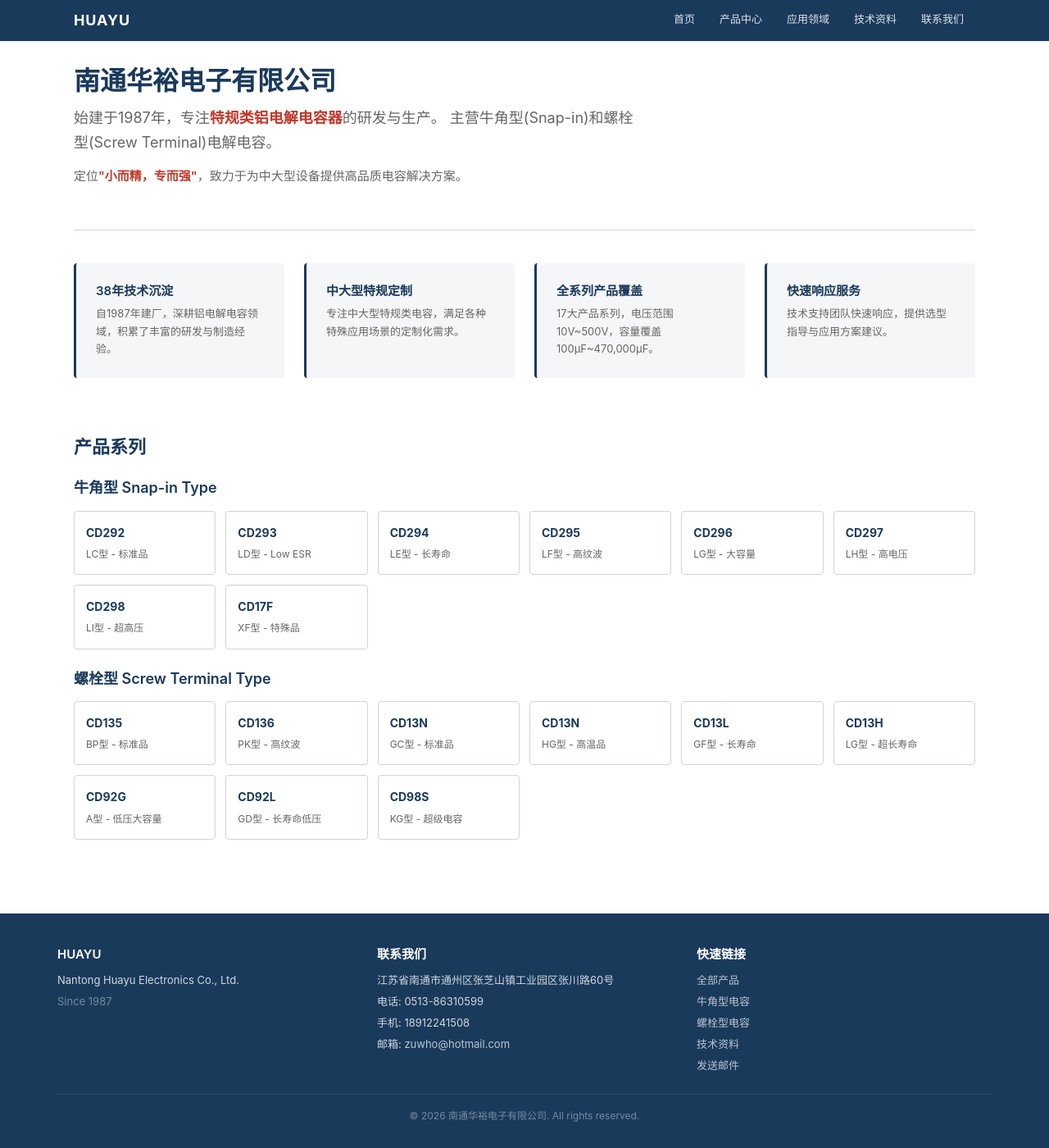
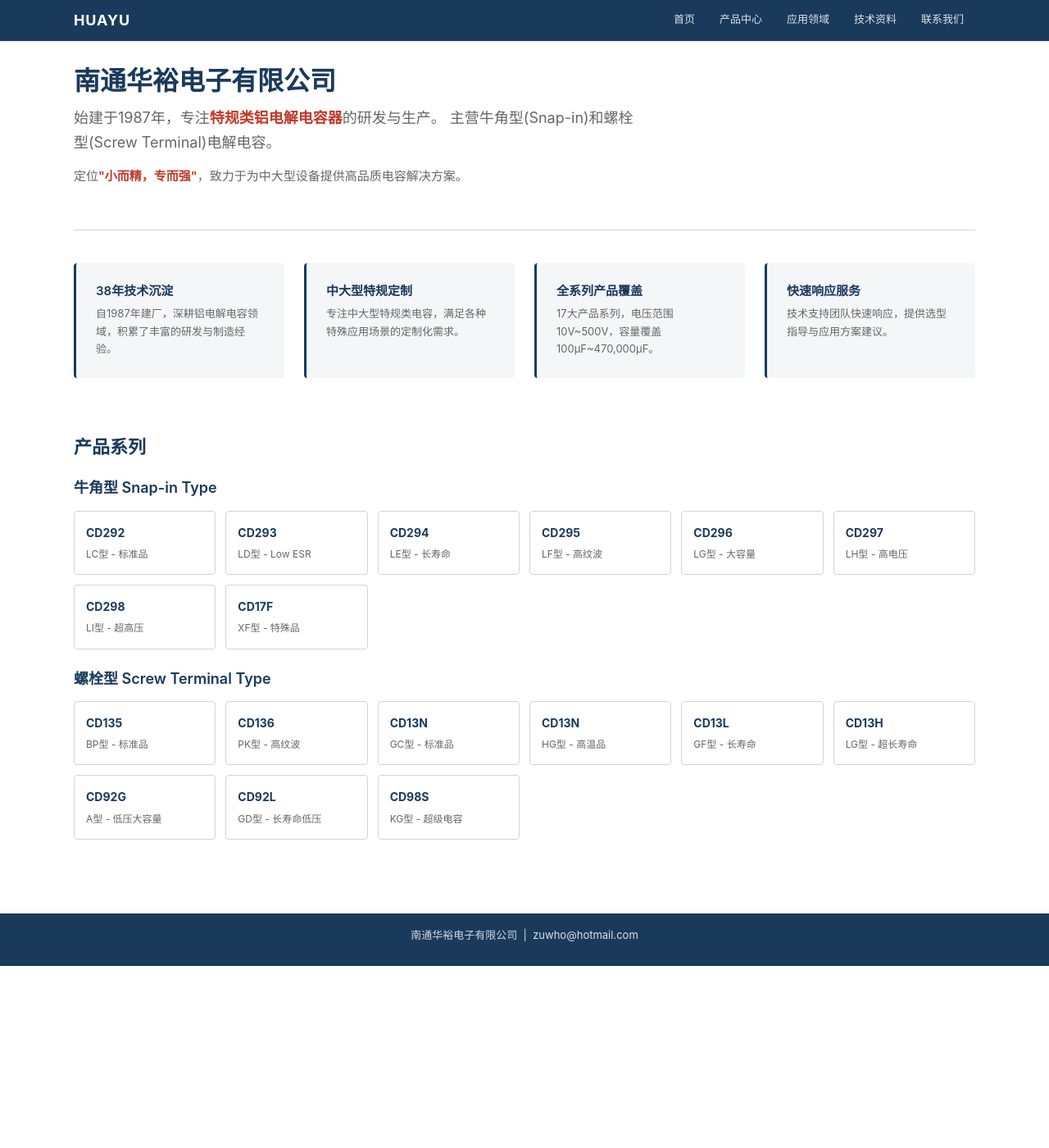
Before and after one commit to uzuhu/cap2605, a Jekyll site: the page built from index.md, in a window 1280 px wide and 1400 px high, scrolled down 32 px. Shown: the whole window at 82% size. Built offline with Jekyll 4.4.1, drawn with Linux system fonts in a browser that asks for light colours; after the commit the page ends 1210 px from its top, so only the background shows below that.

Commit message:
fix: 精简页脚——仅显示公司名和邮箱链接，移除多栏布局

```diff
--- a/_includes/footer.html
+++ b/_includes/footer.html
@@ -1,29 +1,5 @@
 <footer class="site-footer">
   <div class="footer-inner">
-    <div class="footer-col">
-      <h3>{{ site.logo_text }}</h3>
-      <p>{{ site.subtitle }}</p>
-      <p class="footer-since">Since 1987</p>
-    </div>
-    <div class="footer-col">
-      <h3>联系我们</h3>
-      <p>{{ site.address }}</p>
-      <p>电话: {{ site.phone }}</p>
-      <p>手机: {{ site.mobile }}</p>
-      <p>邮箱: <a href="mailto:{{ site.email }}">{{ site.email }}</a></p>
-    </div>
-    <div class="footer-col">
-      <h3>快速链接</h3>
-      <ul>
-        <li><a href="{{ '/products/' | relative_url }}">全部产品</a></li>
-        <li><a href="{{ '/products/snap-in/' | relative_url }}">牛角型电容</a></li>
-        <li><a href="{{ '/products/screw/' | relative_url }}">螺栓型电容</a></li>
-        <li><a href="{{ '/technical/' | relative_url }}">技术资料</a></li>
-        <li><a href="mailto:{{ site.email }}">发送邮件</a></li>
-      </ul>
-    </div>
-  </div>
-  <div class="footer-bottom">
-    <p>&copy; {{ site.time | date: '%Y' }} {{ site.title }}. All rights reserved.</p>
+    <p>{{ site.title }} &nbsp;|&nbsp; <a href="mailto:{{ site.email }}">{{ site.email }}</a></p>
   </div>
 </footer>
--- a/assets/css/style.css
+++ b/assets/css/style.css
@@ -132,19 +132,10 @@
 main { max-width: var(--max-width); margin: 0 auto; padding: 0 20px 60px; min-height: 60vh; }
 
 /* --- Footer --- */
-.site-footer { background: var(--c-primary); color: rgba(255,255,255,0.8); padding: 40px 20px 20px; font-size: var(--font-size-sm); }
-.footer-inner { max-width: var(--max-width); margin: 0 auto; display: grid; grid-template-columns: repeat(3, 1fr); gap: 30px; }
-.footer-col h3 { color: #fff; font-size: var(--font-size-md); margin: 0 0 10px; }
-.footer-col p, .footer-col li { margin-bottom: 4px; line-height: 1.7; }
-.footer-col a { color: rgba(255,255,255,0.7); }
-.footer-col a:hover { color: #fff; }
-.footer-col ul { list-style: none; margin: 0; padding: 0; }
-.footer-since { opacity: 0.5; font-size: var(--font-size-sm); }
-.footer-bottom {
-  max-width: var(--max-width); margin: 20px auto 0; padding-top: 16px;
-  border-top: 1px solid rgba(255,255,255,0.15); text-align: center;
-  font-size: 0.75rem; opacity: 0.5;
-}
+.site-footer { background: var(--c-primary); color: rgba(255,255,255,0.8); padding: 16px 20px; font-size: var(--font-size-sm); text-align: center; }
+.footer-inner { max-width: var(--max-width); margin: 0 auto; }
+.footer-inner a { color: rgba(255,255,255,0.85); text-decoration: none; }
+.footer-inner a:hover { text-decoration: underline; }
 
 /* --- Home Page --- */
 .home-hero {
```
